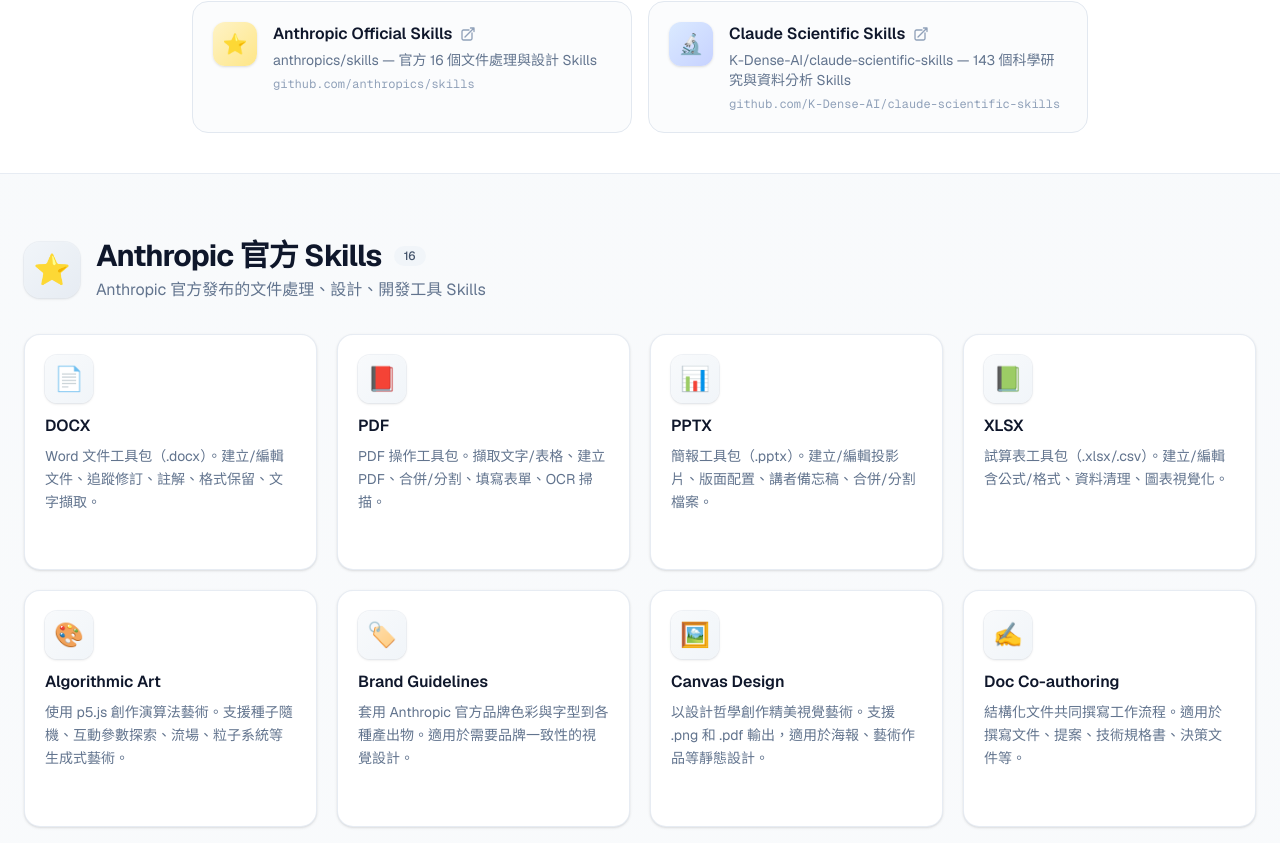
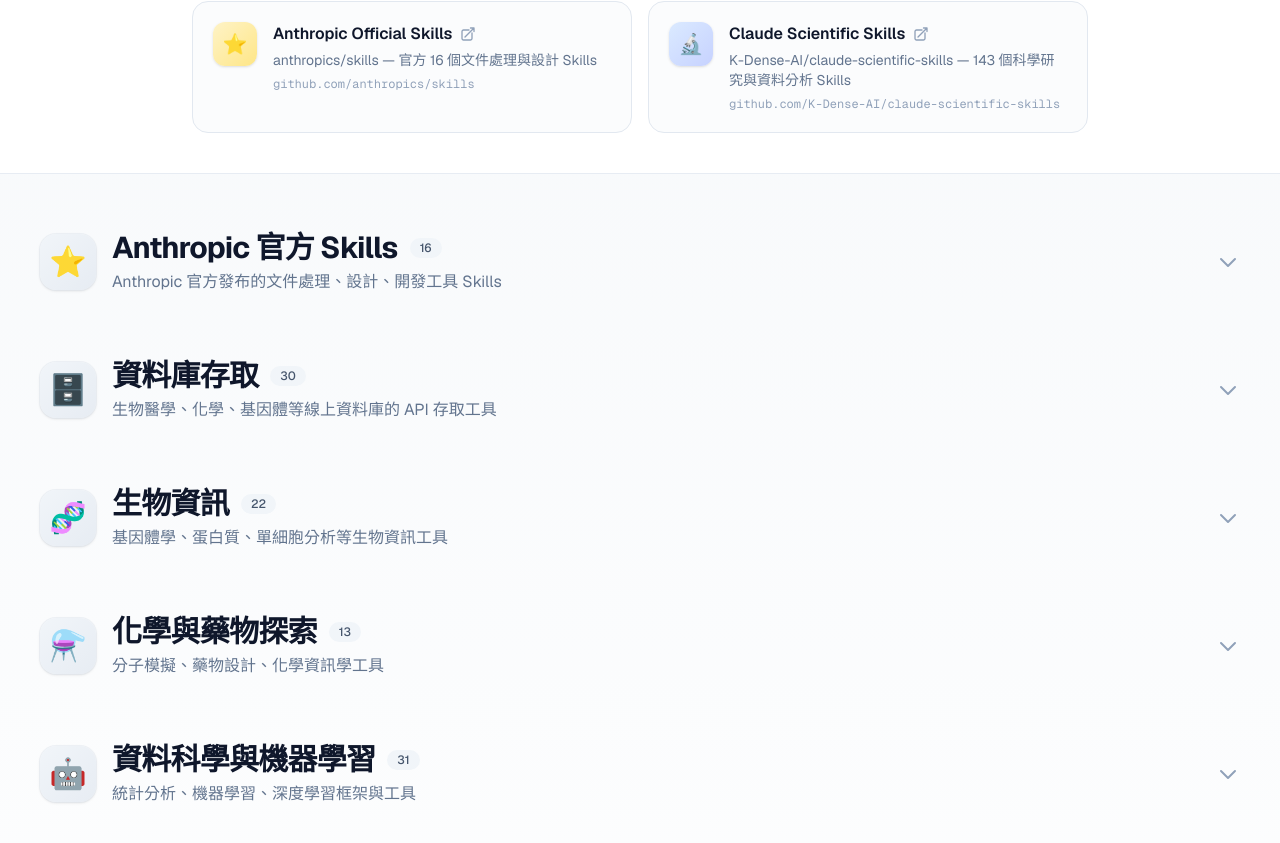
Before and after one commit to keanu77/AIskillsintro, a Next.js app: page / in a window 1280 px wide. Shown: the part 857-1700 px from the top of the page. Built offline with nearby package versions, Linux system fonts and the light colour scheme.

Commit message:
feat: 目錄頁分類改為折疊式，點擊展開顯示 skill 卡片

```diff
--- a/src/components/catalog/CategorySection.tsx
+++ b/src/components/catalog/CategorySection.tsx
@@ -1,26 +1,36 @@
+"use client";
+
+import { useState } from "react";
 import type { Category, Skill } from "@/data/skills";
 import SkillCard from "./SkillCard";
 
 interface CategorySectionProps {
   category: Category;
   skills: Skill[];
+  defaultOpen?: boolean;
 }
 
 export default function CategorySection({
   category,
   skills,
+  defaultOpen = false,
 }: CategorySectionProps) {
+  const [open, setOpen] = useState(defaultOpen);
+
   if (skills.length === 0) return null;
 
   return (
-    <section id={category.id} className="scroll-mt-4 px-6 py-14 first:pt-16">
+    <section id={category.id} className="scroll-mt-4 px-6 py-4 first:pt-10">
       <div className="mx-auto max-w-7xl">
-        {/* Category header */}
-        <div className="flex items-center gap-4 mb-8">
-          <div className="flex h-14 w-14 items-center justify-center rounded-2xl bg-gradient-to-br from-slate-100 to-slate-200/80 text-3xl shadow-sm ring-1 ring-slate-200/50">
+        {/* Clickable header */}
+        <button
+          onClick={() => setOpen((prev) => !prev)}
+          className="group flex w-full items-center gap-4 rounded-2xl px-4 py-4 text-left transition-colors hover:bg-slate-100/80"
+        >
+          <div className="flex h-14 w-14 shrink-0 items-center justify-center rounded-2xl bg-gradient-to-br from-slate-100 to-slate-200/80 text-3xl shadow-sm ring-1 ring-slate-200/50">
             {category.icon}
           </div>
-          <div>
+          <div className="flex-1 min-w-0">
             <div className="flex items-center gap-3">
               <h2 className="text-2xl font-bold tracking-tight text-slate-900 sm:text-3xl">
                 {category.label}
@@ -31,13 +41,33 @@
             </div>
             <p className="mt-1 text-slate-500">{category.description}</p>
           </div>
-        </div>
+          {/* Chevron */}
+          <svg
+            className={`h-6 w-6 shrink-0 text-slate-400 transition-transform duration-300 ${open ? "rotate-180" : ""}`}
+            fill="none"
+            viewBox="0 0 24 24"
+            stroke="currentColor"
+            strokeWidth={2}
+          >
+            <path strokeLinecap="round" strokeLinejoin="round" d="M19 9l-7 7-7-7" />
+          </svg>
+        </button>
 
-        {/* Cards grid */}
-        <div className="grid gap-5 sm:grid-cols-2 lg:grid-cols-3 xl:grid-cols-4">
-          {skills.map((skill) => (
-            <SkillCard key={skill.slug} skill={skill} />
-          ))}
+        {/* Collapsible cards grid */}
+        <div
+          className={`grid transition-all duration-300 ease-in-out ${
+            open
+              ? "grid-rows-[1fr] opacity-100 mt-6"
+              : "grid-rows-[0fr] opacity-0"
+          }`}
+        >
+          <div className="overflow-hidden">
+            <div className="grid gap-5 sm:grid-cols-2 lg:grid-cols-3 xl:grid-cols-4 pb-6">
+              {skills.map((skill) => (
+                <SkillCard key={skill.slug} skill={skill} />
+              ))}
+            </div>
+          </div>
         </div>
       </div>
     </section>
```
